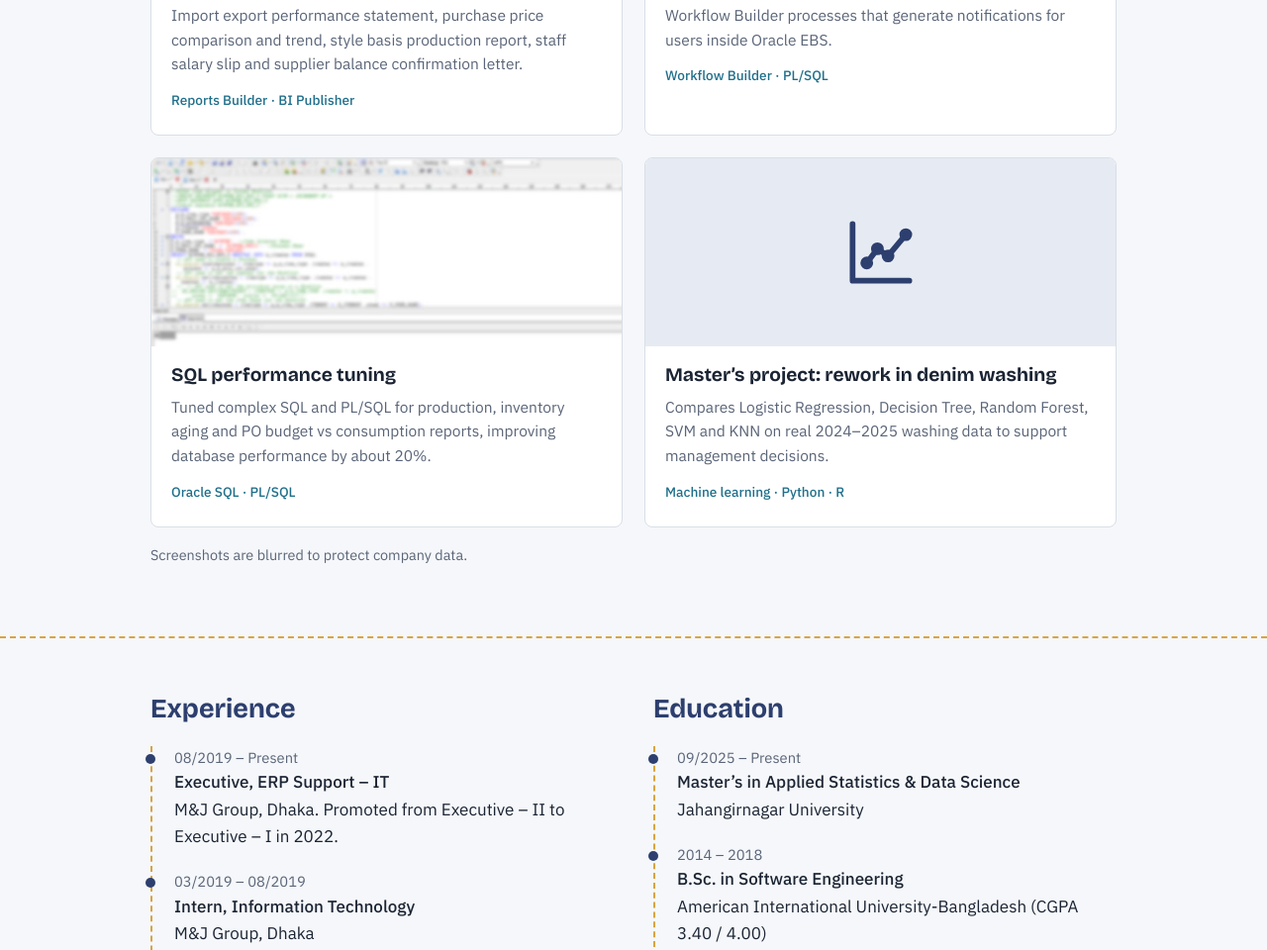
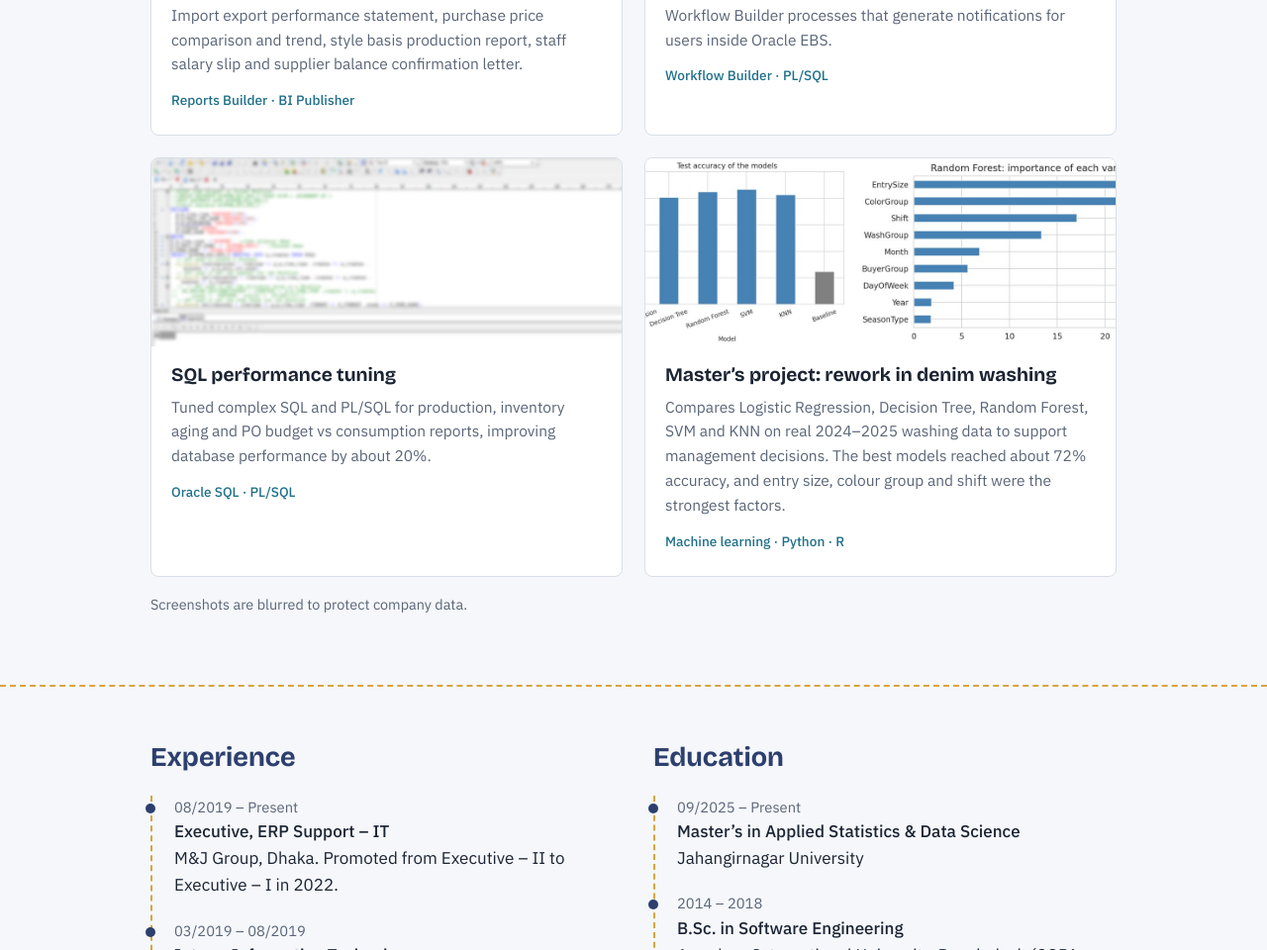
Before and after one commit to tariqulislam-dev/tariqulislam-dev.github.io, a plain HTML site: page index.html in a window 1280 px wide. Shown: the part 1958-2918 px from the top of the page at 99% size. Drawn offline with nearby package versions, Linux system fonts and the light colour scheme.

Commit message:
Add files via upload

```diff
--- a/index.html
+++ b/index.html
@@ -107,7 +107,7 @@ footer{padding:26px 0;color:var(--muted);font-size:.9rem;border-top:2px dashed v
 <article class="card"><img src="reports.jpg" alt="Item price trend report from Oracle ERP" loading="lazy"><div class="t"><h3>Oracle ERP custom reports</h3><p>Import export performance statement, purchase price comparison and trend, style basis production report, staff salary slip and supplier balance confirmation letter.</p><span class="tag">Reports Builder · BI Publisher</span></div></article>
 <article class="card"><img src="workflow.jpg" alt="Oracle Workflow Builder diagram" loading="lazy"><div class="t"><h3>Oracle custom workflows</h3><p>Workflow Builder processes that generate notifications for users inside Oracle EBS.</p><span class="tag">Workflow Builder · PL/SQL</span></div></article>
 <article class="card"><img src="sql.jpg" alt="SQL and PL/SQL code in an editor" loading="lazy"><div class="t"><h3>SQL performance tuning</h3><p>Tuned complex SQL and PL/SQL for production, inventory aging and PO budget vs consumption reports, improving database performance by about 20%.</p><span class="tag">Oracle SQL · PL/SQL</span></div></article>
-<article class="card"><div class="ico" aria-hidden="true"><svg width="86" height="86" viewBox="0 0 24 24" fill="none" stroke="#2d3f6e" stroke-width="1.6" stroke-linecap="round" stroke-linejoin="round"><path d="M4 20V4M4 20h16"/><path d="M8 15l3-4 3 2 5-6"/><circle cx="8" cy="15" r="1"/><circle cx="11" cy="11" r="1"/><circle cx="14" cy="13" r="1"/><circle cx="19" cy="7" r="1"/></svg></div><div class="t"><h3>Master’s project: rework in denim washing</h3><p>Compares Logistic Regression, Decision Tree, Random Forest, SVM and KNN on real 2024–2025 washing data to support management decisions.</p><span class="tag">Machine learning · Python · R</span></div></article>
+<article class="card"><img src="masters.jpg" alt="Model accuracy and Random Forest variable importance charts" loading="lazy"><div class="t"><h3>Master’s project: rework in denim washing</h3><p>Compares Logistic Regression, Decision Tree, Random Forest, SVM and KNN on real 2024–2025 washing data to support management decisions. The best models reached about 72% accuracy, and entry size, colour group and shift were the strongest factors.</p><span class="tag">Machine learning · Python · R</span></div></article>
 </div>
 <p class="note">Screenshots are blurred to protect company data.</p>
 </div></section>
```
Also changed, not shown: masters.jpg (added).
